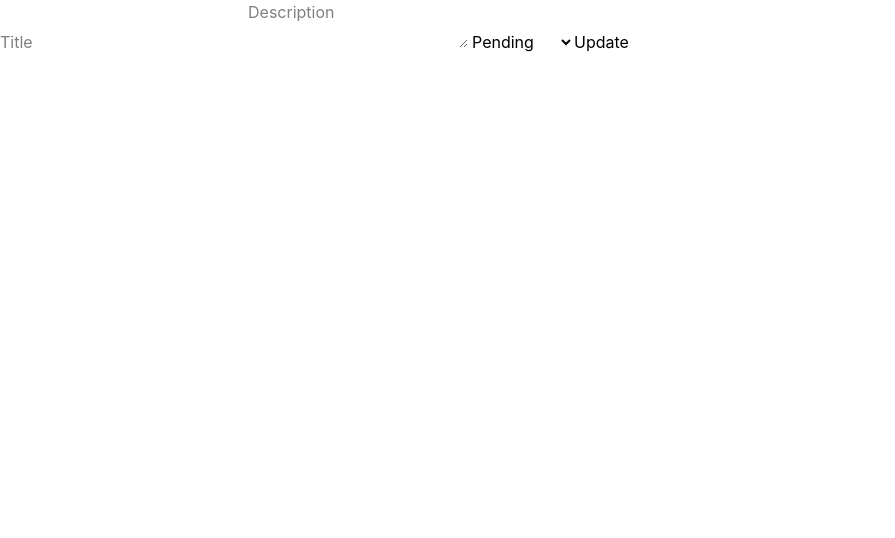
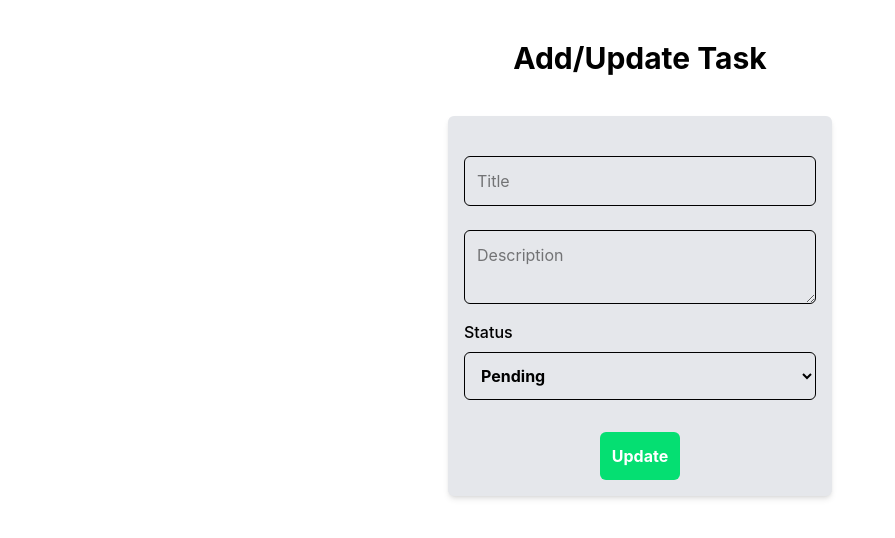
Before and after one commit to heyYuvi/TaskManager, a React app in the folder frontend/: page /task/1 in a window 1280 px wide. Shown: the top 538 px of the page, without its empty margins (0-895 px from the left). Built offline with nearby package versions, Linux system fonts and the light colour scheme; no server answers; sample sign-in values are in the browser's storage; the HTML template or start-up script is replaced by a standard one.

Commit message:
Added tailwindcss to Add/Update Task

```diff
--- a/frontend/src/pages/Dashboard.jsx
+++ b/frontend/src/pages/Dashboard.jsx
@@ -40,7 +40,7 @@ const Dashboard = () => {
   }, [search, status]);
 
   return (
-    <div className='w-full max-w-[1440px] m-auto min-h-screen flex flex-col bg-gray-200'>
+    <div className='w-full max-w-360 m-auto min-h-screen flex flex-col bg-gray-200'>
       <div className='flex justify-between mt-6 p-6'>
         <h4 className='font-bold text-4xl cursor-pointer hover:text-gray-600 tranisition'>Task Manager</h4><Logout className="font-bold border p-2 rounded-lg bg-red-600 text-white hover:bg-red-800 cursor-pointer transition"/>
       </div>
--- a/frontend/src/pages/TaskPage.jsx
+++ b/frontend/src/pages/TaskPage.jsx
@@ -41,16 +41,22 @@ const TaskPage = () => {
     }
 
     return (
-        <form onSubmit={handleSubmit}>
-            <input type="text" value={title} onChange={(e) => { setTitle(e.target.value) }} placeholder='Title'></input>
-            <textarea value={description} onChange={(e) => { setDescription(e.target.value) }} placeholder='Description'></textarea>
-            <select value={status} onChange={(e) => { setStatus(e.target.value) }}>
-                <option value='Pending'>Pending</option>
-                <option value='In Progress'>In Progress</option>
-                <option value='Completed'>Completed</option>
-            </select>
-            <button type='submit'>{id ? "Update" : "Add Task"}</button>
-        </form>
+        <div className="flex flex-col items-center justify-center h-screen mt-10">
+            <h3 className='font-bold text-3xl '>Add/Update Task</h3>
+            <form onSubmit={handleSubmit} className="w-96 m-auto bg-gray-200 shadow-md hover:shadow-lg mt-10 rounded-md">
+                <div className='flex flex-col p-4 items-center justify-center'>
+                    <input type="text" value={title} onChange={(e) => { setTitle(e.target.value) }} placeholder='Title' className='w-full border p-3 mt-6 rounded-md mb-6'></input>
+                        <textarea value={description} onChange={(e) => { setDescription(e.target.value) }} placeholder='Description' className='w-full border p-3 rounded-md mb-3'></textarea>
+                        <label className='self-start font-medium mt-1'>Status</label>
+                        <select value={status} onChange={(e) => { setStatus(e.target.value) }} className='w-full font-bold border p-3 mt-2 rounded-md mb-4 focus:outline-none focus:ring-2 focus:ring-green-400'>
+                            <option value='Pending'>Pending</option>
+                            <option value='In Progress'>In Progress</option>
+                            <option value='Completed'>Completed</option>
+                        </select>
+                         <button type='submit' className='bg-green-400 p-3 rounded-md mt-4 font-bold text-white hover:bg-green-600 transition'>{id ? "Update" : "Add Task"}</button>
+                </div>
+            </form>
+        </div>
     )
 }
 
```
